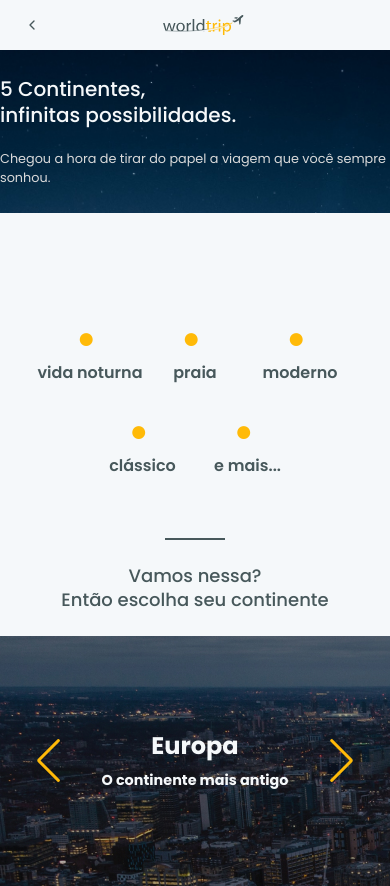
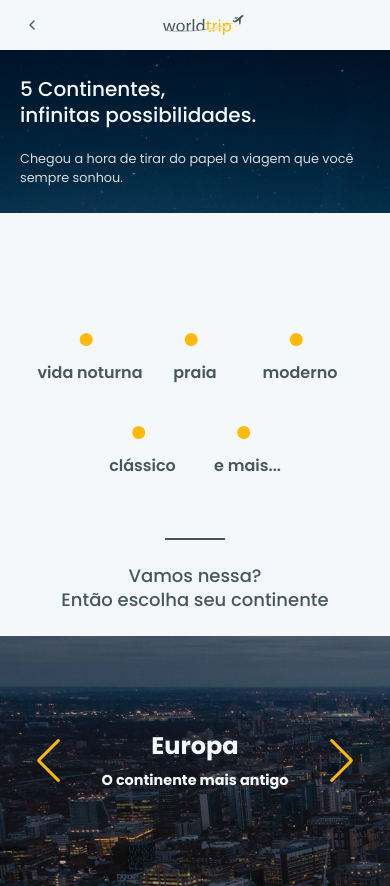
Before and after one commit to Weym/ignite-reactjs-desafio-6, a Next.js app: page / in a window 390 px wide. Built offline with nearby package versions, Linux system fonts and the light colour scheme.

Commit message:
fix: Banner responsiveness

```diff
--- a/src/components/Banner/index.tsx
+++ b/src/components/Banner/index.tsx
@@ -12,7 +12,7 @@ export function Banner(): JSX.Element {
     >
       <Flex width="100%" maxW="1160px">
         <Flex justify={["center", "space-between"]} align="center" w="99%">
-          <Box>
+          <Box padding="20px">
             <Heading
               color="gray.100"
               fontWeight="500"
```
Also changed, not shown: src/pages/index.tsx (+0 -8 lines).
